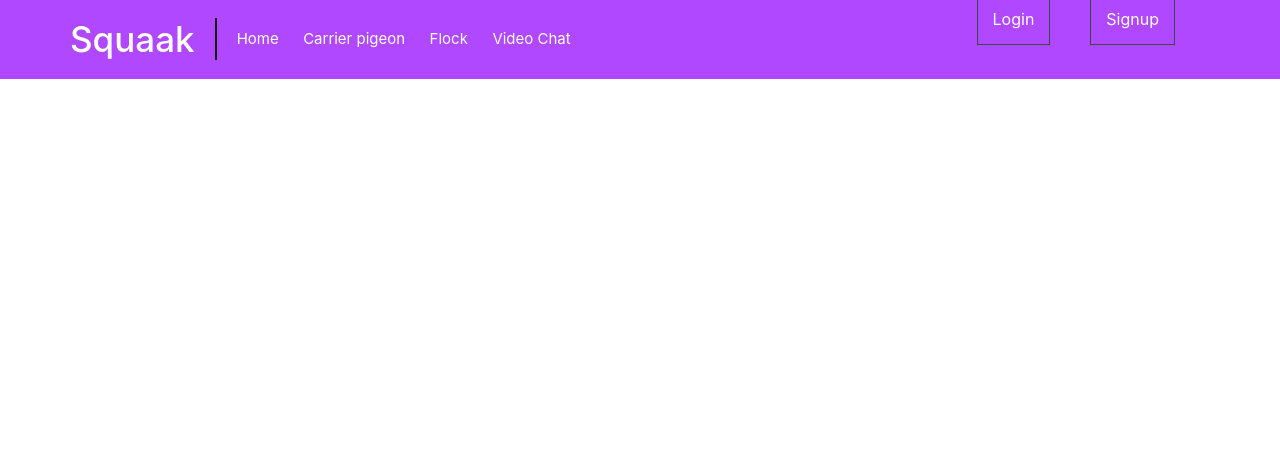
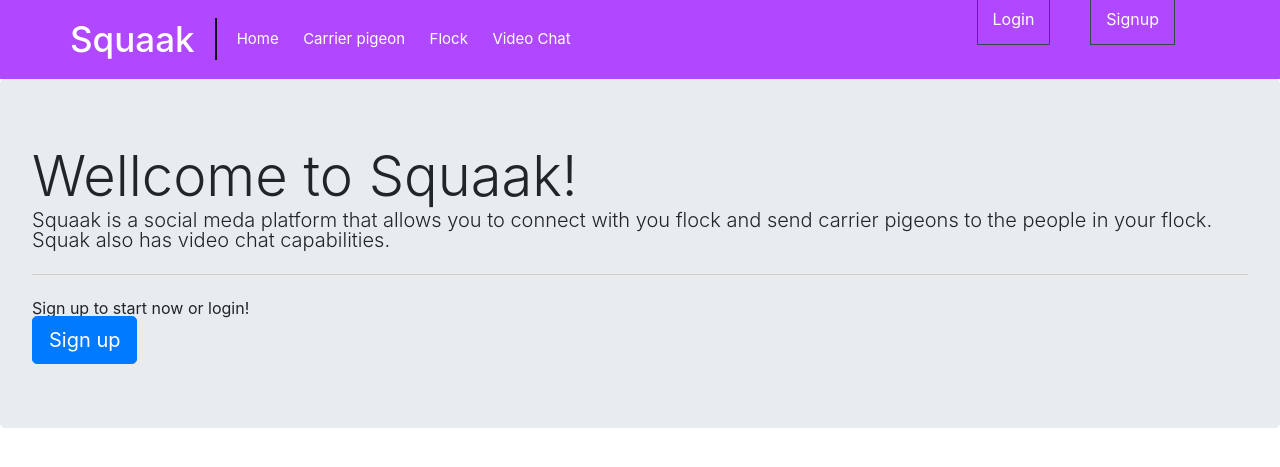
Before and after one commit to KevonneM/Squaak, a Django app: template pages/templates/home.html in a window 1280 px wide. Shown: the top 467 px of the page. Run offline with Django 3.2, Linux system fonts and the light colour scheme; the template is opened without the code that fills it, so the values that code supplies are empty; some libraries are stand-ins or nearby versions.

Commit message:
home page jumbotron

```diff
--- a/pages/templates/home.html
+++ b/pages/templates/home.html
@@ -1 +1,27 @@
 {% extends "base.html" %}
+{% load bootstrap4 %}
+{% bootstrap_css %}
+{% load static %}
+
+
+{% block content %}
+
+    {% if user.is_authenticated %}
+
+        <h1>enter feed here</h1>
+
+    {% else %}
+
+        <div class="jumbotron">
+            <h1 class="display-4">Wellcome to Squaak!</h1>
+            <p class="lead">Squaak is a social meda platform that allows you to connect with you flock and send carrier pigeons to the people in your flock. Squak also has video chat capabilities.</p>
+            <hr class="my-4">
+            <p>Sign up to start now or login!</p>
+            <p class="lead">
+                <a class="btn btn-primary btn-lg" href="{% url 'users:signup' %}" role="button">Sign up</a>
+            </p>
+
+        </div>
+    {% endif %}
+
+{% endblock content %}
```
Also changed, not shown: db.sqlite3.
